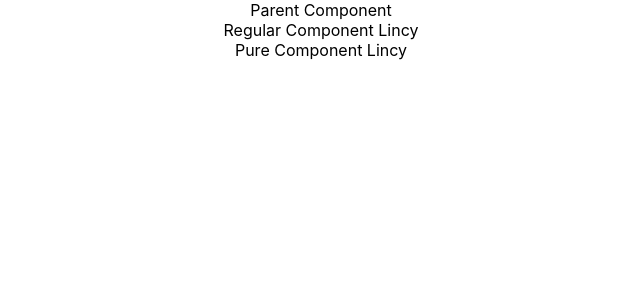
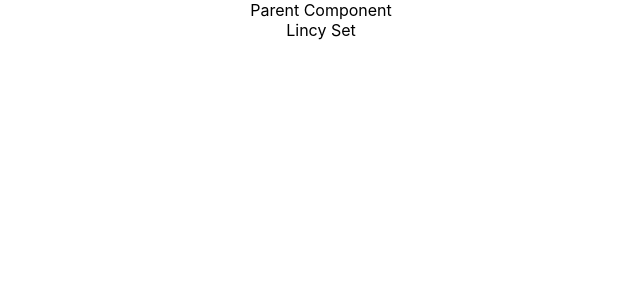
Before and after one commit to Lincy97/React-Tutorials, a React (Create React App) app: page / in a window 1280 px wide. Shown: the top 300 px of the page, without its empty margins (319-959 px from the left). Built offline with nearby package versions, Linux system fonts and the light colour scheme.

Commit message:
Memo Component

```diff
--- /dev/null
+++ b/src/components/MemoComp.js
@@ -0,0 +1,13 @@
+import React from 'react'
+
+function MemoComp( {name} ) {
+    console.log('Rendering Memo Component')
+    return(
+        <div> {name} </div>
+    )
+}
+
+// React.memo() - to avoid re-rendering this memo functional component
+// Higher order component
+// React.memo accepts a component add somethings to that component and return a new enhanced component
+export default React.memo(MemoComp)
--- a/src/components/ParentComp.js
+++ b/src/components/ParentComp.js
@@ -1,6 +1,7 @@
 import React, { Component } from 'react'
 import RegularComp from './RegularComp'
 import PureComp from './PureComp'
+import MemoComp from './MemoComp'
 
 class ParentComp extends Component {
 
@@ -18,7 +19,7 @@ class ParentComp extends Component {
     componentDidMount() {
         setInterval( () => {
             this.setState({
-                name: "Lincy"
+                name: "Lincy Set"
             })
         }, 2000)
     }
@@ -28,8 +29,9 @@ class ParentComp extends Component {
         return(
             <div>
                 Parent Component
-                <RegularComp name={this.state.name} ></RegularComp>
-                <PureComp name={this.state.name}></PureComp>
+                <MemoComp name={this.state.name} />
+                {/* <RegularComp name={this.state.name} ></RegularComp> */}
+                {/* <PureComp name={this.state.name}></PureComp> */}
             </div>
 
         )
```
